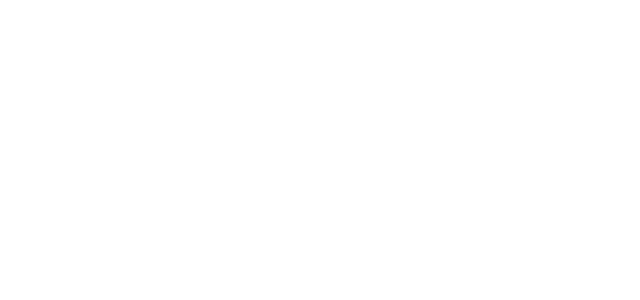
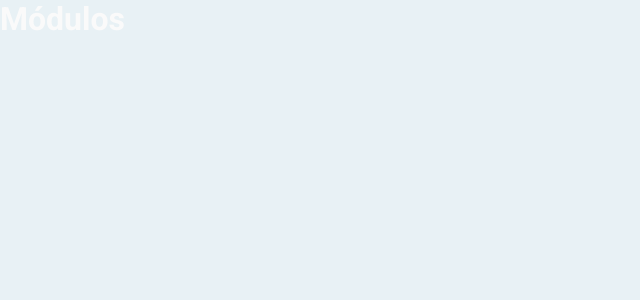
Before and after one commit to CauaHenrique19/modulo-aulas, a React (Create React App) app in the folder frontend/: page /admin/modules in a window 1280 px wide. Before the commit this address had no page. Shown: the top 300 px of the page, without its empty margins (0-640 px from the left). Built offline with nearby package versions, Linux system fonts and the light colour scheme; sample sign-in values are in the browser's storage.

Commit message:
Implementing private route, creating page of modules and insert token in all requests with axios

```diff
--- /dev/null
+++ b/frontend/src/Components/PrivateRoute/index.js
@@ -0,0 +1,10 @@
+import React, { useContext } from 'react'
+import { Outlet, Navigate } from 'react-router'
+import { Context } from '../../Context/context'
+
+const PrivateRoute = () => {
+    const { token, user } = useContext(Context)
+    return token && user ? <Outlet /> : <Navigate to="/login" />
+}
+
+export default PrivateRoute
--- a/frontend/src/Context/context.js
+++ b/frontend/src/Context/context.js
@@ -4,8 +4,8 @@ export const Context = createContext()
 
 const ContextProvider = ({ children }) => {
 
-    const [user, setUser] = useState(localStorage.getItem('aleatshop_token') || { token: null, admin: null, user_id: null })
-    const [token, setToken] = useState(JSON.parse(localStorage.getItem('aleatshop_user')))
+    const [user, setUser] = useState(localStorage.getItem('modulo_aulas_token') || { token: null, admin: null, user_id: null })
+    const [token, setToken] = useState(JSON.parse(localStorage.getItem('modulo_aulas_user')))
 
     return (
         <Context.Provider value={{
--- /dev/null
+++ b/frontend/src/Pages/Admin/Modules/index.js
@@ -0,0 +1,11 @@
+import './style.css'
+
+const Modules = () => {
+    return (
+        <div className="admin-modules-container">
+            <h1>Módulos</h1>
+        </div>
+    )
+}
+
+export default Modules
--- /dev/null
+++ b/frontend/src/Pages/Admin/Modules/style.css
@@ -0,0 +1,4 @@
+.admin-modules-container{
+    height: 100vh;
+    background-color: var(--background-color);
+}
--- a/frontend/src/Services/api.js
+++ b/frontend/src/Services/api.js
@@ -9,7 +9,8 @@ const api = axios.create({
 })
 
 api.interceptors.request.use((config) => {
-    config.headers['Authorization'] = 'Bearer kaosdkasokdoas'
+    const token = localStorage.getItem('modulo_aulas_token')
+    config.headers['Authorization'] = `Bearer ${token}`
     return config
 })
 
--- a/frontend/src/routes.js
+++ b/frontend/src/routes.js
@@ -1,8 +1,11 @@
 import React from 'react'
 import { BrowserRouter, Routes, Route } from 'react-router-dom'
 
+import PrivateRoute from './Components/PrivateRoute'
+
 import Home from './Pages/Home/'
 import Login from './Pages/Login'
+import Modules from './Pages/Admin/Modules'
 
 const RoutesComponent = () => {
     return (
@@ -10,6 +13,9 @@ const RoutesComponent = () => {
             <Routes>
                 <Route path="/" exact element={<Home />} />
                 <Route path="/login" element={<Login />} />
+                <Route path="/admin/modules" element={<PrivateRoute />}>
+                    <Route path="/admin/modules" element={<Modules />} />
+                </Route>
             </Routes>
         </BrowserRouter>
     )
```
